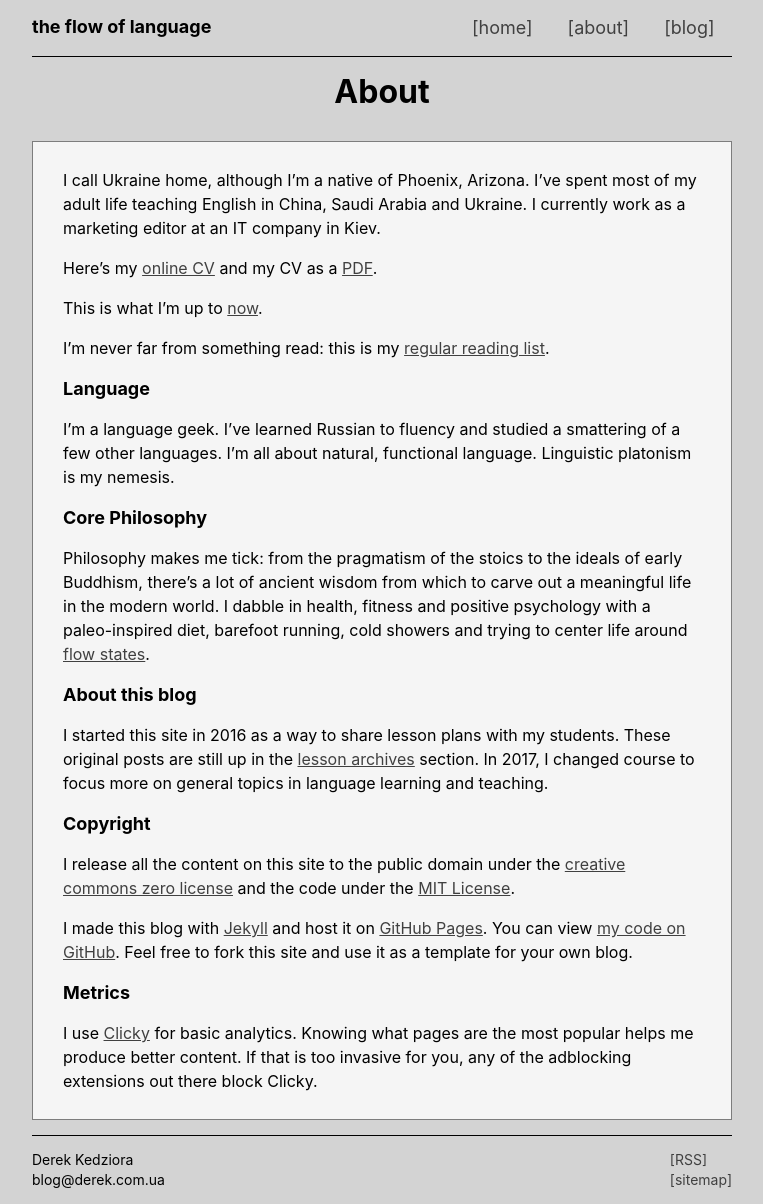
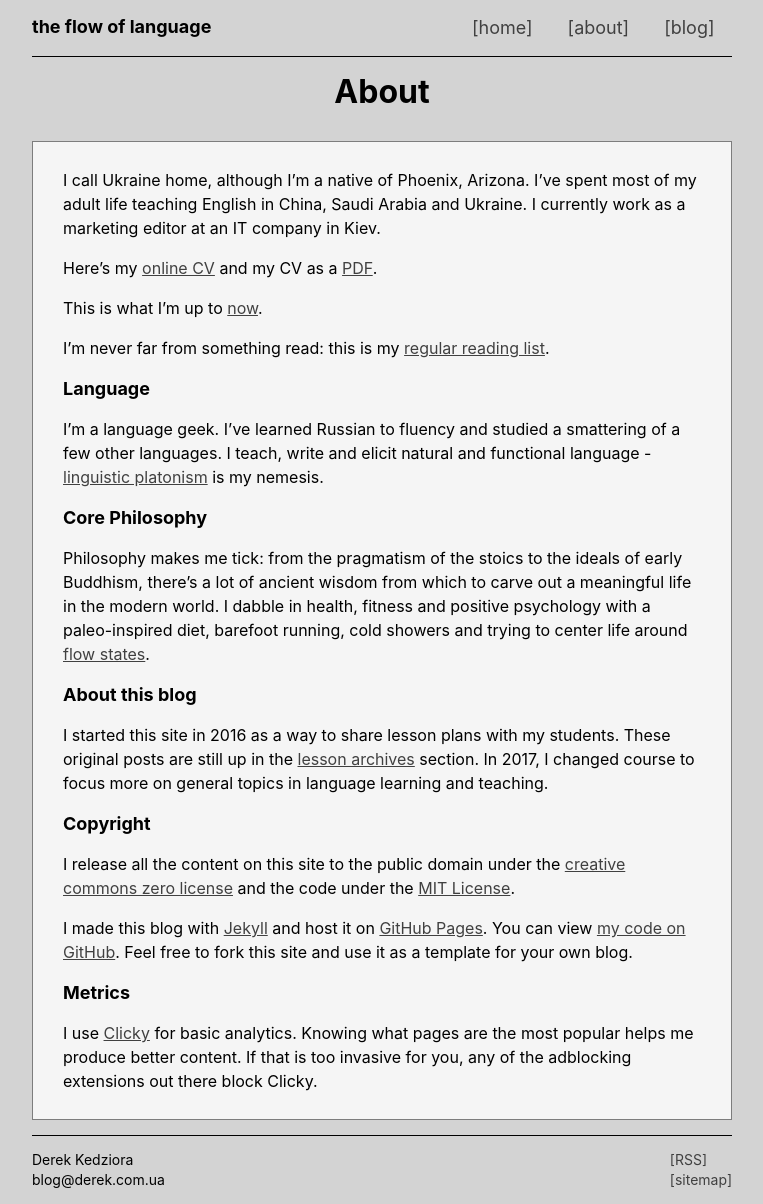
Before and after one commit to ZeroDeth/derekkedziora.github.io, a Jekyll site: the page built from pages/about.md, in a window 1280 px wide. Shown: the whole page, without its empty margins (258-1021 px from the left). Built offline with Jekyll 4.4.1, drawn with Linux system fonts in a browser that asks for light colours; comment, search, counter and statistics services are not loaded.

Commit message:
links fixed

```diff
--- a/pages/about.md
+++ b/pages/about.md
@@ -16,7 +16,7 @@ I'm never far from something read: this is my [regular reading list][3].
 
 ### Language
 
-I’m a language geek. I've learned Russian to fluency and studied a smattering of a few other languages. I’m all about natural, functional language. Linguistic platonism is my nemesis.
+I’m a language geek. I've learned Russian to fluency and studied a smattering of a few other languages. I teach, write and elicit natural and functional language - [linguistic platonism][plato-post] is my nemesis.
 
 ### Core Philosophy
 
```
Also changed, not shown: other parts of pages/about.md (+1 -0 lines), _posts/2017-04-29-plato-ruined-your-english.md (+1 -1 lines).
